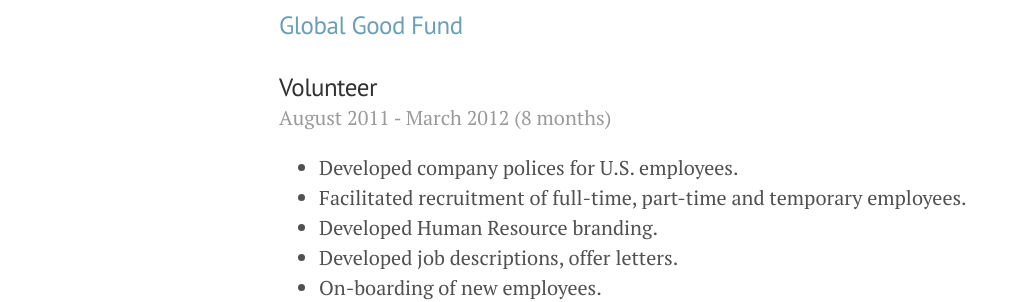
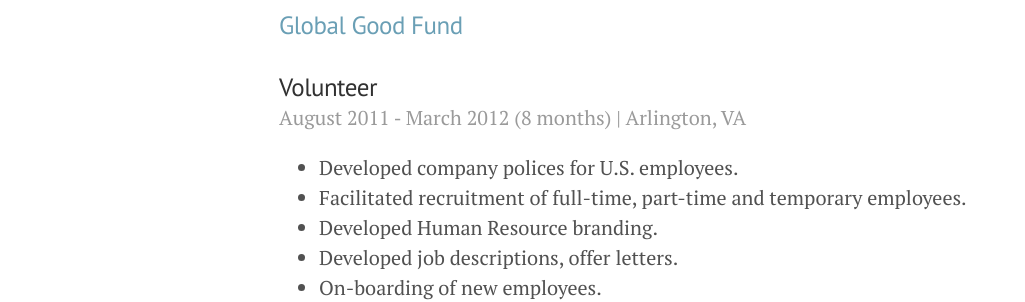
Before and after one commit to ishankapoor/pratibhadutta, a Jekyll site: the page built from resume.md, in a window 1280 px wide. Shown: the part 282-584 px from the top of the page, without its empty margins (1-1026 px from the left). Built offline with Jekyll 4.4.1, drawn with Linux system fonts in a browser that asks for light colours; Markdown is read by kramdown in place of the engine named in the settings.

Commit message:
Update resume.md

```diff
--- a/resume.md
+++ b/resume.md
@@ -10,7 +10,7 @@
 
 ### [Global Good Fund]("http://www.globalgoodfund.org")
 ### Volunteer
-<div class="post-date">August 2011 &dash;  March 2012 (8 months)</div>
+<div class="post-date">August 2011 &dash;  March 2012 (8 months) &#124; Arlington, VA</div>
 
 * Developed company polices for U.S. employees.
 * Facilitated recruitment of full-time, part-time and temporary employees.
```
